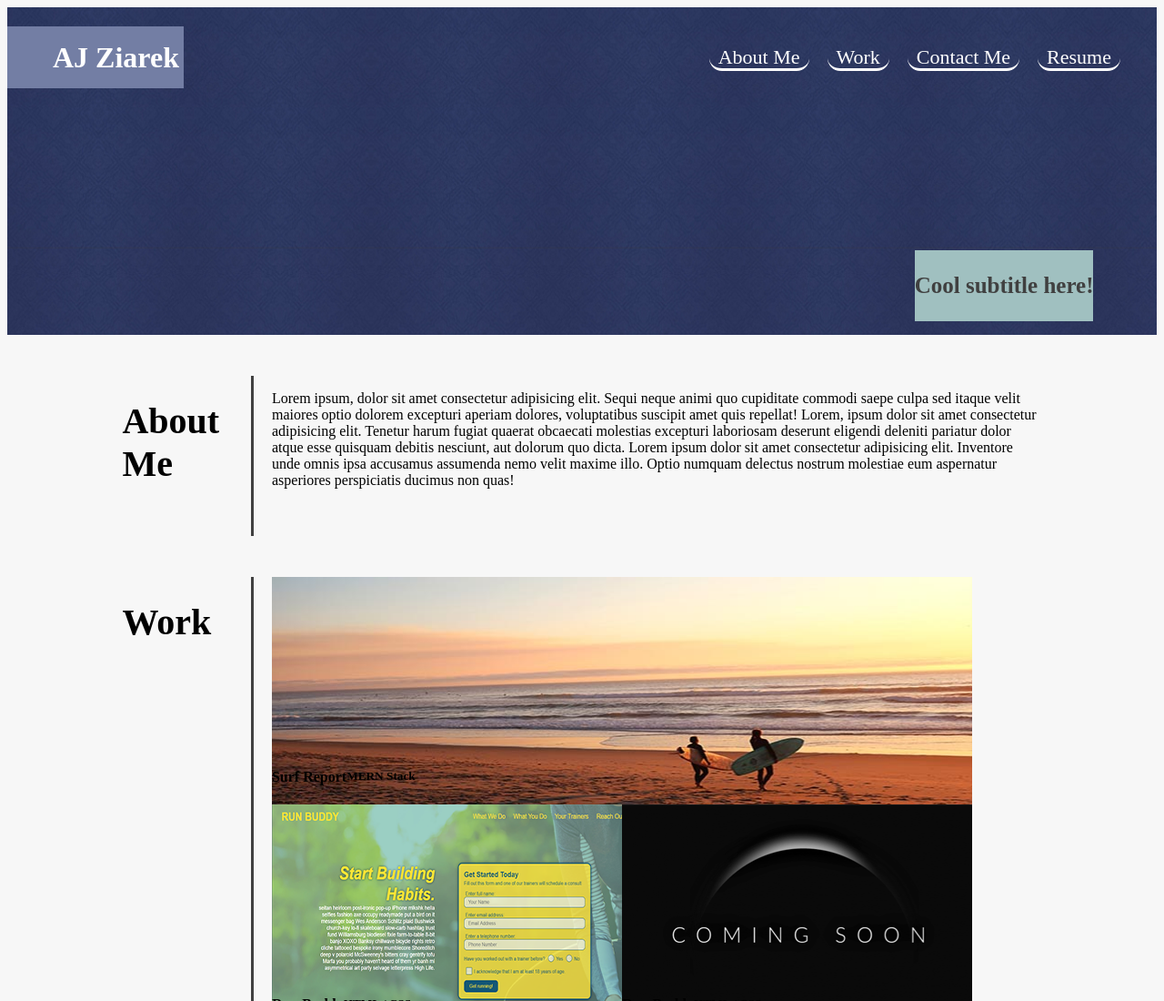
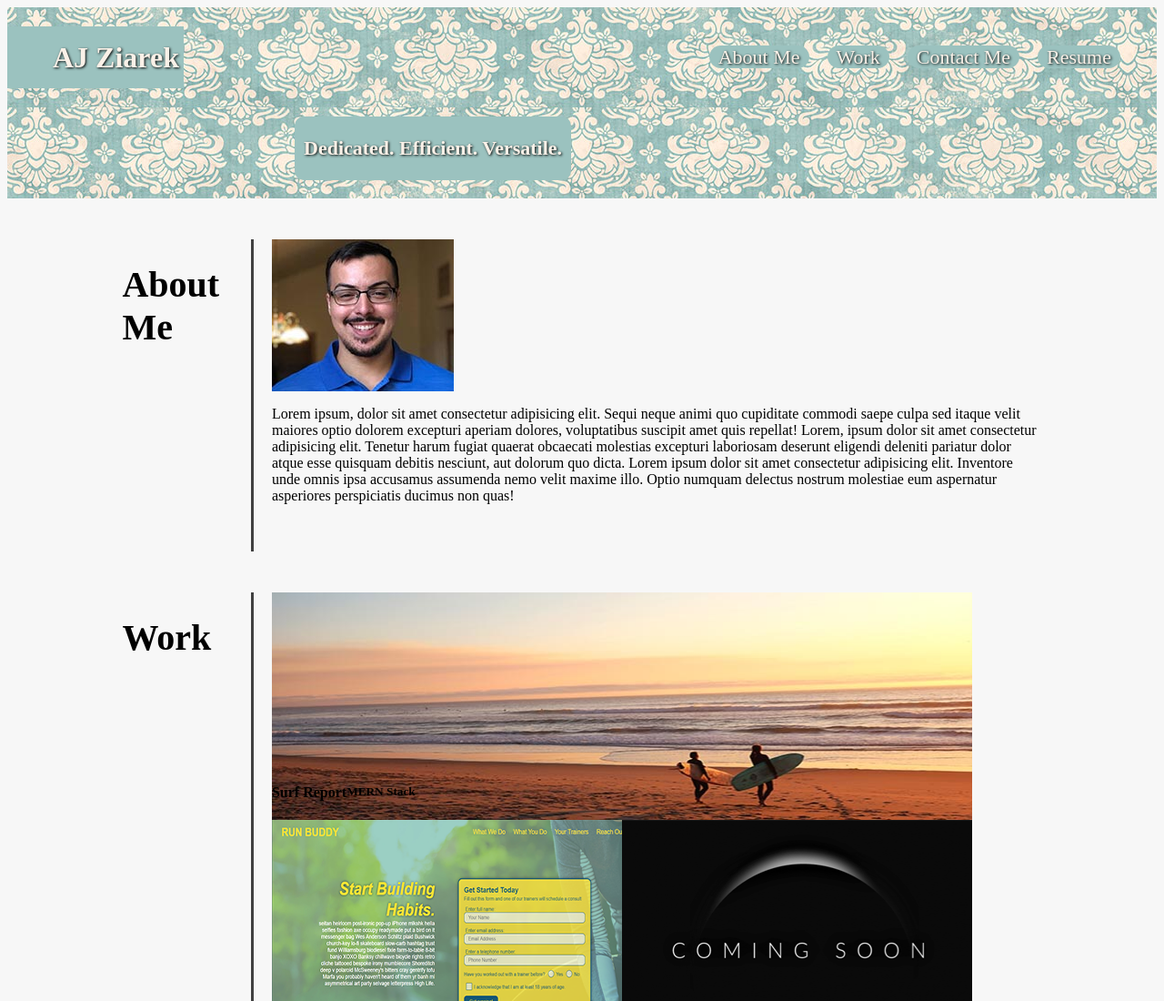
Before and after one commit to ajz91/ajzportfolio, a plain HTML site: page index.html in a window 1280 px wide. Shown: the top 1100 px of the page at 91% size. Drawn offline with Linux system fonts and the light colour scheme.

Commit message:
header fixes and link fixes

```diff
--- a/assets/css/style.css
+++ b/assets/css/style.css
@@ -5,16 +5,22 @@ body {
 /* Header */
 
 header {
-    background-image:url("../images/vintage.png");
+    background-image:url("../images/vintage.jpg");
     display: flex;
+    background-position: center;
+    background-attachment: fixed;
+    position: sticky;
+    position: -webkit-sticky;
+    top: 0;
 }
 
 header h1 {
     display: flex;
-    color:#FFFFFF;
-    background-color: #737ea4;
+    color:#faf1e8;
+    background-color:#9bc2bf;
     padding: 0px 5px 0px 50px;
     align-items: center;
+    text-shadow: 1px 1px 3px black;
 }
 
 /* Header End */
@@ -35,37 +41,50 @@ nav ul {
 }
 
 nav ul a {
-    color:#fff;
+    color:#faf1e8;
     text-decoration: none;
     margin-right:20px;
     padding: 0px 10px 0px 10px;
-    border-bottom: 3px solid #fff;
+    background-color: #9bc2bf;
     border-radius: 15px;
+    text-shadow: 1px 1px 3px black;
 }
 
 nav ul a:hover {
-    border-bottom: 3px solid #737ea4;
+    border-bottom: 3px solid #f9e7d6;
 }
 
 /* Navigation End */
 
+/* headshot */
+
+#photo {
+    background-image:url("../images/face.jpg");
+    height:167px;
+    width:200px;
+    display:flex;
+}
+
 /* Hero Image */
 
 .hero {
-    background-image: url("../images/vintage.png");
+    background-image: url("../images/vintage.jpg");
     display:flex;
-    flex-direction:row-reverse;
-    height:250px;
+    flex-direction:column-reverse;
+    background-position: center;
+    background-attachment: fixed;
   }
 
 .herotext {
-    background-color:#a0c0c0;
-    text-align: right;
-    color: #404040;
-    font-size: 25px;
-    align-self:flex-end;
-    margin: 0px 5.5% 15px 0px;
+    background-color:#9bc2bf;
+    color: #faf1e8;
+    font-size: 22px;
+    align-self:flex-start;
+    margin: 10px 0px 20px 25%;
     font-weight:900;
+    text-shadow: 1px 1px 3px black;
+    border-radius: 10px;
+    padding:0px 10px 0px 10px;
 }
 
 /* Hero Image End */
@@ -82,7 +101,7 @@ nav ul a:hover {
     justify-content: space-around;
 }
 
-.cat-container {
+.cat-container, #aboutme, #work, #contactme {
     display:flex;
     margin: 3% 10% 0px 10%;
 }
@@ -184,3 +203,30 @@ nav ul a:hover {
 #contactinfo ul li a {
     padding:30px;
 }
+
+/* Media Queries */
+
+/* MEDIA QUERY FOR SMALLER DESKTOP SCREENS AND SMALLER */
+@media screen and (max-width: 980px) {
+    #runbuddy, #project3, #project4, #project5 {
+      /* this will be applied on any screen smaller than 980px */
+      flex: 1 90%;
+      flex-wrap:wrap;
+    }
+  }
+
+  /* MEDIA QUERY FOR TABLETS AND SMALLER */
+  @media screen and (max-width: 768px) {
+    header h1 {
+      /* this will be applied on any screen between 768px and 575px */
+
+    }
+  }
+
+  /* MEDIA QUERY FOR MOBILE PHONES AND SMALLER */
+  @media screen and (max-width: 575px) {
+    header h1 {
+      /* this will be applied on any screen smaller than 575px */
+
+    }
+  }
--- a/index.html
+++ b/index.html
@@ -4,6 +4,7 @@
 <head>
     <meta charset="UTF-8" />
     <link rel="stylesheet" href="./assets/css/style.css">
+    <meta name="viewport" content="width=device-width, initial-scale=1.0" />
     <title>AJ Ziarek Portfolio</title>
 </head>
 
@@ -32,27 +33,28 @@
     <section class="hero">
         <div class="herotext">
             <p>
-                Cool subtitle here!
+                Dedicated. Efficient. Versatile.
             </p>
         </div>
     </section>
     <!-- Two Column Section -->
     <section class="container">
         <!-- About Me -->
-        <article class="cat-container">
+        <article id="aboutme">
             <h2 class="section-title"><b>About Me</b></h2>
             <div id="aboutmetext">
+            <div id="photo"></div>
                 <p>
                     Lorem ipsum, dolor sit amet consectetur adipisicing elit. Sequi neque animi quo cupiditate commodi saepe culpa sed
                     itaque velit maiores optio dolorem excepturi aperiam dolores, voluptatibus suscipit amet quis repellat! Lorem, ipsum dolor sit amet consectetur adipisicing elit. Tenetur harum fugiat quaerat obcaecati molestias excepturi laboriosam deserunt eligendi deleniti pariatur dolor atque esse quisquam debitis nesciunt, aut dolorum quo dicta. Lorem ipsum dolor sit amet consectetur adipisicing elit. Inventore unde omnis ipsa accusamus assumenda nemo velit maxime illo. Optio numquam delectus nostrum molestiae eum aspernatur asperiores perspiciatis ducimus non quas!
                 </p>
                 <br />
                 <br />
-            </div>
+            </section>
         </article>
         <!-- End About Me -->
         <!-- Work Section -->
-        <article class="cat-container">
+        <article id="work">
             <h2 class="section-title"><b>Work</b></h2>
             <div class="worklinks">
 
@@ -95,7 +97,7 @@
         </article>
         <!-- End Work Section -->
         <!-- Contact Info -->
-        <article class="cat-container">
+        <article id="contactme">
             <h2 class="section-title"><b>Contact Me</b></h2>
             <div id="contactinfo">
                     <ul>
```
Also changed, not shown: assets/images/face.jpg (added), assets/images/vintage.jpg (added), assets/images/vintage.png (deleted).
